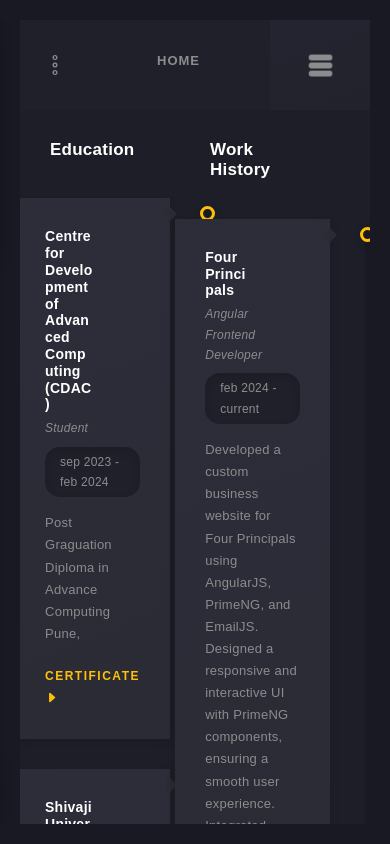
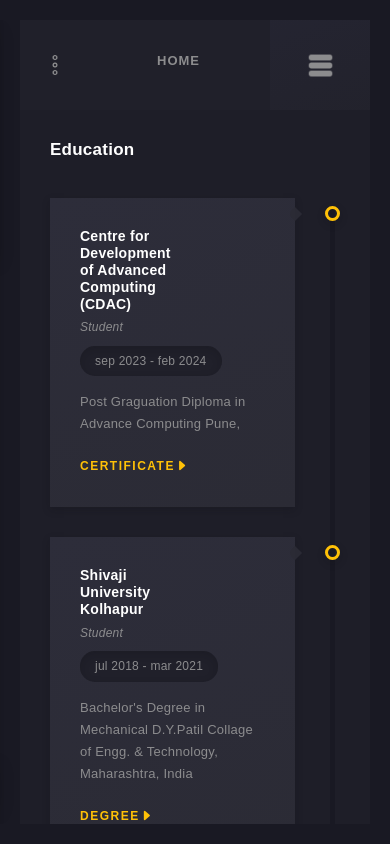
Before and after one commit to varadsalokhe99/portfolio-website, an Angular app: page /about in a window 390 px wide. Built offline with nearby package versions, Linux system fonts and the light colour scheme.

Commit message:
updating media queries in about section

```diff
--- a/src/app/components/about/about.component.css
+++ b/src/app/components/about/about.component.css
@@ -216,3 +216,13 @@
   transition: .2s ease-in-out;
   color: #8c8c8e;
 }
+
+@media (max-width: 768px){
+  .about-container{
+    flex-direction: column;
+  }
+
+  .about-column{
+    width: 100%;
+  }
+}
```
